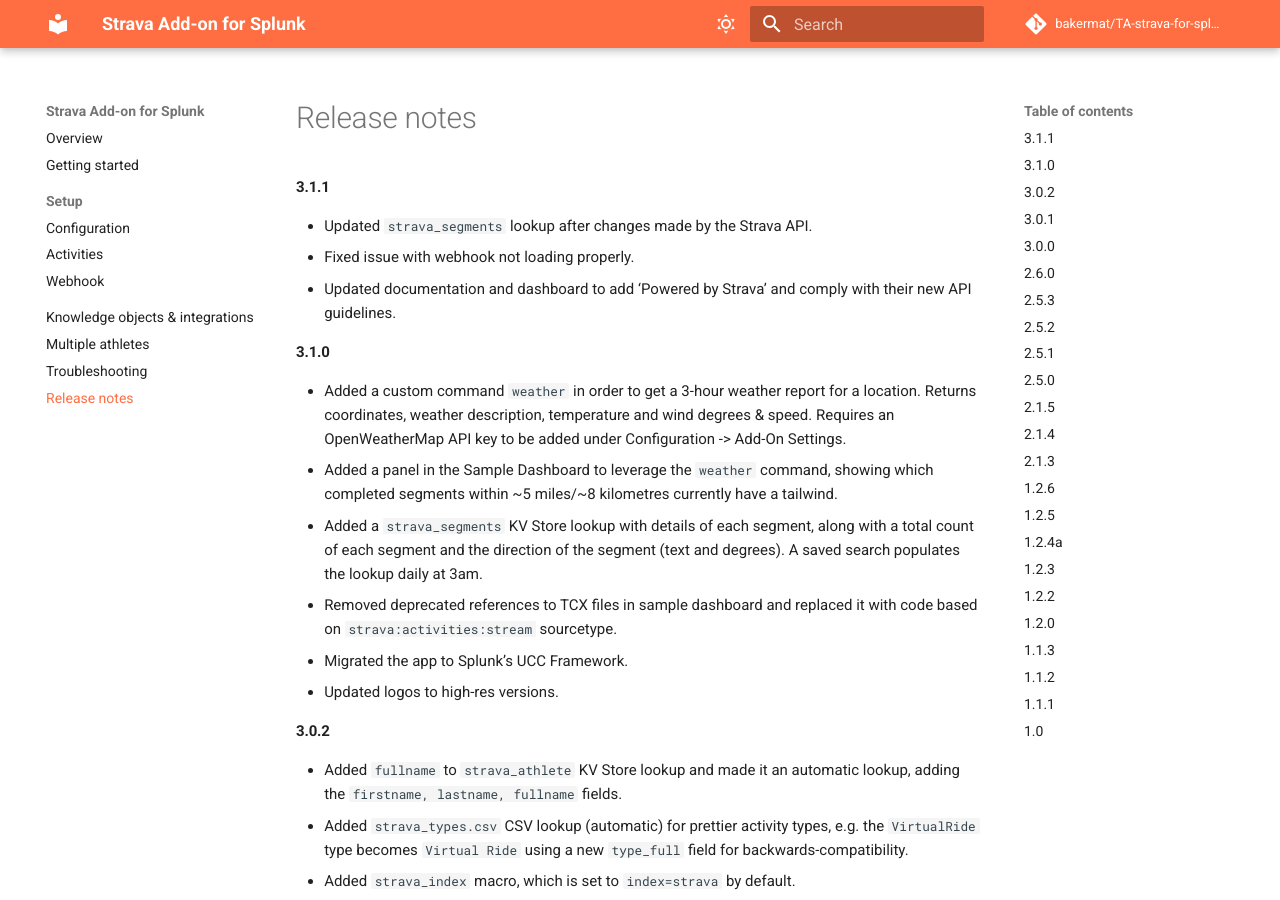
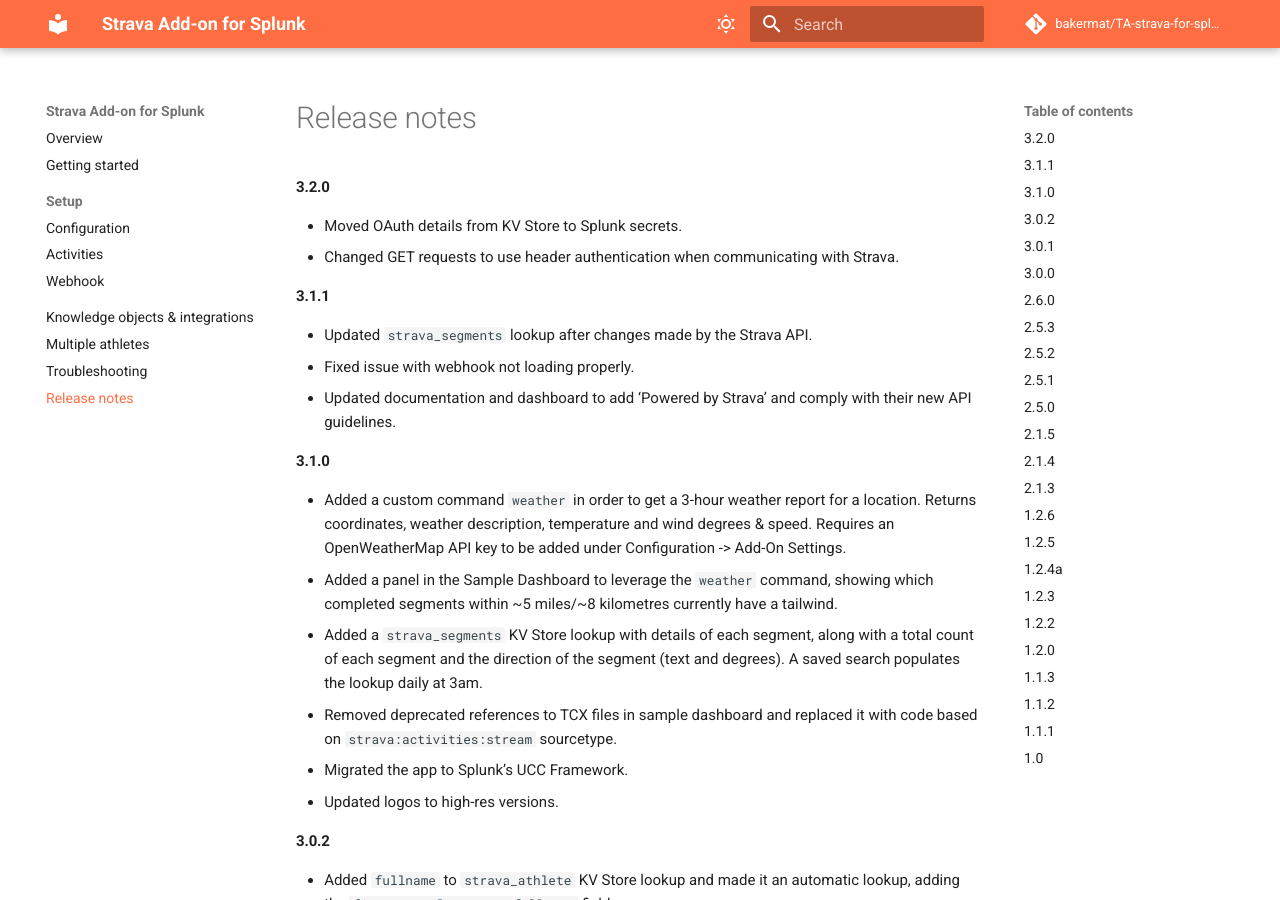
Before and after one commit to bakermat/TA-strava-for-splunk, an MkDocs documentation site: the page built from docs/release-notes.md, in a window 1280 px wide and 900 px high. Built offline with MkDocs 1.6.1 and Material for MkDocs 9.7.7, drawn with Linux system fonts in a browser that asks for light colours; comment, search, counter and statistics services are not loaded.

Commit message:
Update release notes

```diff
--- a/docs/release-notes.md
+++ b/docs/release-notes.md
@@ -1,3 +1,7 @@
+#### 3.2.0
+- Moved OAuth details from KV Store to Splunk secrets.
+- Changed GET requests to use header authentication when communicating with Strava.
+
 #### 3.1.1
 - Updated `strava_segments` lookup after changes made by the Strava API.
 - Fixed issue with webhook not loading properly.
--- a/globalConfig.json
+++ b/globalConfig.json
@@ -2,7 +2,7 @@
     "meta": {
         "name": "TA-strava-for-splunk",
         "displayName": "Strava for Splunk",
-        "version": "3.1.1alpha",
+        "version": "3.2.0",
         "restRoot": "TA_strava_for_splunk"
     },
     "pages": {
```
